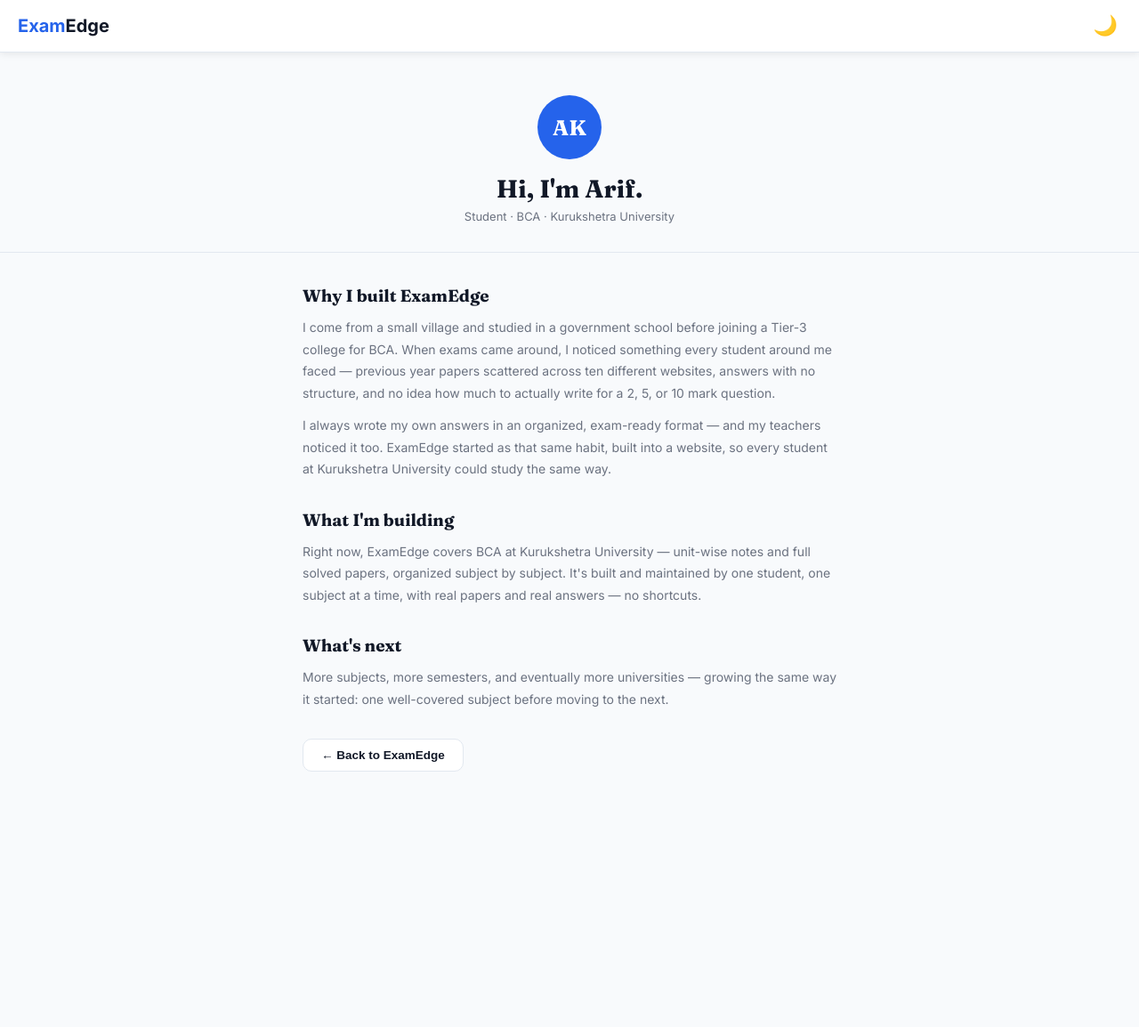
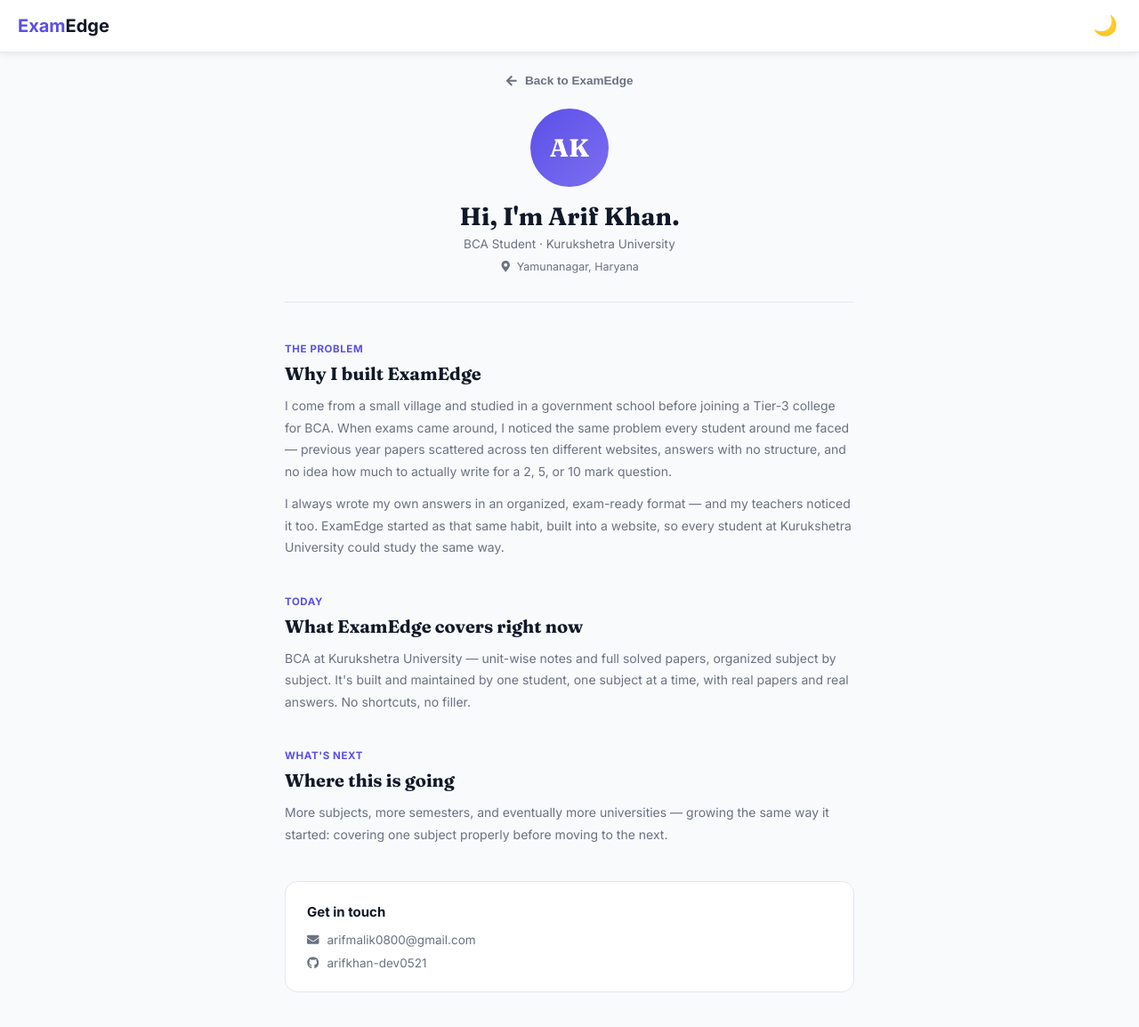
Before and after one commit to arifkhan-dev0521/examedge, a React (Create React App) app: page /about in a window 1280 px wide. Shown: the top 1154 px of the page at 89% size. Before the commit the page ends 927 px from the top, so only its background shows below. Built offline with nearby package versions, Linux system fonts and the light colour scheme.

Commit message:
Update course page with icons

```diff
--- a/src/components/About.css
+++ b/src/components/About.css
@@ -2,24 +2,44 @@
   background: var(--bg);
   min-height: 100vh;
   color: var(--text);
+  padding: 24px 20px 60px;
 }
+
+.about-back {
+  display: flex;
+  align-items: center;
+  gap: 8px;
+  background: none;
+  border: none;
+  color: var(--muted);
+  font-size: 13.5px;
+  font-weight: 600;
+  cursor: pointer;
+  margin: 0 auto 24px;
+  max-width: 640px;
+  transition: color 0.2s;
+}
+
+.about-back:hover { color: var(--accent); }
 
 .about-hero {
   text-align: center;
-  padding: 48px 20px 32px;
+  max-width: 640px;
+  margin: 0 auto 40px;
+  padding-bottom: 32px;
   border-bottom: 1px solid var(--border);
 }
 
 .about-avatar {
-  width: 72px;
-  height: 72px;
+  width: 88px;
+  height: 88px;
   border-radius: 50%;
-  background: var(--accent);
+  background: linear-gradient(135deg, var(--accent), #7C6FF0);
   color: white;
   display: flex;
   align-items: center;
   justify-content: center;
-  font-size: 24px;
+  font-size: 28px;
   font-weight: 700;
   font-family: 'Fraunces', serif;
   margin: 0 auto 16px;
@@ -32,24 +52,39 @@
   margin-bottom: 6px;
 }
 
-.about-role {
-  font-size: 13px;
+.about-role { font-size: 13.5px; color: var(--muted); margin-bottom: 10px; }
+
+.about-meta {
+  display: flex;
+  justify-content: center;
+  gap: 16px;
+  font-size: 12.5px;
   color: var(--muted);
 }
+.about-meta span { display: flex; align-items: center; gap: 6px; }
 
 .about-content {
   max-width: 640px;
   margin: 0 auto;
-  padding: 36px 20px 60px;
 }
 
 .about-block {
-  margin-bottom: 32px;
+  margin-bottom: 36px;
+}
+
+.about-label {
+  display: inline-block;
+  font-size: 11.5px;
+  font-weight: 700;
+  color: var(--accent);
+  text-transform: uppercase;
+  letter-spacing: 0.6px;
+  margin-bottom: 8px;
 }
 
 .about-block h2 {
   font-family: 'Fraunces', serif;
-  font-size: 19px;
+  font-size: 20px;
   color: var(--text);
   margin-bottom: 12px;
 }
@@ -61,16 +96,34 @@
   margin-bottom: 12px;
 }
 
-.about-back {
+.about-contact {
   background: var(--card);
   border: 1px solid var(--border);
-  color: var(--text);
-  border-radius: 10px;
-  padding: 10px 20px;
-  font-size: 13.5px;
-  font-weight: 600;
-  cursor: pointer;
-  transition: border-color 0.2s;
+  border-radius: 14px;
+  padding: 24px;
+  margin-top: 40px;
 }
 
-.about-back:hover { border-color: var(--accent); }
+.about-contact h3 {
+  font-size: 15px;
+  color: var(--text);
+  margin-bottom: 14px;
+}
+
+.about-contact-links {
+  display: flex;
+  flex-direction: column;
+  gap: 10px;
+}
+
+.about-contact-links a {
+  display: flex;
+  align-items: center;
+  gap: 9px;
+  font-size: 13.5px;
+  color: var(--muted);
+  text-decoration: none;
+  transition: color 0.2s;
+}
+
+.about-contact-links a:hover { color: var(--accent); }
--- a/src/components/About.js
+++ b/src/components/About.js
@@ -1,4 +1,6 @@
 import { useNavigate } from 'react-router-dom';
+import { motion } from 'framer-motion';
+import { FaArrowLeft, FaGithub, FaEnvelope, FaMapMarkerAlt } from 'react-icons/fa';
 import './About.css';
 
 function About() {
@@ -6,22 +8,42 @@
 
   return (
     <div className="about-page">
-      <div className="about-hero">
+      <button className="about-back" onClick={() => navigate('/')}>
+        <FaArrowLeft /> Back to ExamEdge
+      </button>
+
+      <motion.div
+        className="about-hero"
+        initial={{ opacity: 0, y: 20 }}
+        animate={{ opacity: 1, y: 0 }}
+        transition={{ duration: 0.5 }}
+      >
         <div className="about-avatar">AK</div>
-        <h1>Hi, I'm Arif.</h1>
-        <p className="about-role">Student · BCA · Kurukshetra University</p>
-      </div>
+        <h1>Hi, I'm Arif Khan.</h1>
+        <p className="about-role">BCA Student · Kurukshetra University</p>
+        <div className="about-meta">
+          <span><FaMapMarkerAlt /> Yamunanagar, Haryana</span>
+        </div>
+      </motion.div>
 
       <div className="about-content">
-        <div className="about-block">
+
+        <motion.div
+          className="about-block"
+          initial={{ opacity: 0, y: 20 }}
+          whileInView={{ opacity: 1, y: 0 }}
+          viewport={{ once: true }}
+          transition={{ duration: 0.5 }}
+        >
+          <span className="about-label">The Problem</span>
           <h2>Why I built ExamEdge</h2>
           <p>
             I come from a small village and studied in a government school
             before joining a Tier-3 college for BCA. When exams came around,
-            I noticed something every student around me faced — previous
-            year papers scattered across ten different websites, answers
-            with no structure, and no idea how much to actually write for
-            a 2, 5, or 10 mark question.
+            I noticed the same problem every student around me faced —
+            previous year papers scattered across ten different websites,
+            answers with no structure, and no idea how much to actually
+            write for a 2, 5, or 10 mark question.
           </p>
           <p>
             I always wrote my own answers in an organized, exam-ready
@@ -29,30 +51,55 @@
             that same habit, built into a website, so every student at
             Kurukshetra University could study the same way.
           </p>
-        </div>
+        </motion.div>
 
-        <div className="about-block">
-          <h2>What I'm building</h2>
+        <motion.div
+          className="about-block"
+          initial={{ opacity: 0, y: 20 }}
+          whileInView={{ opacity: 1, y: 0 }}
+          viewport={{ once: true }}
+          transition={{ duration: 0.5 }}
+        >
+          <span className="about-label">Today</span>
+          <h2>What ExamEdge covers right now</h2>
           <p>
-            Right now, ExamEdge covers BCA at Kurukshetra University —
-            unit-wise notes and full solved papers, organized subject by
-            subject. It's built and maintained by one student, one subject
-            at a time, with real papers and real answers — no shortcuts.
+            BCA at Kurukshetra University — unit-wise notes and full solved
+            papers, organized subject by subject. It's built and maintained
+            by one student, one subject at a time, with real papers and
+            real answers. No shortcuts, no filler.
           </p>
-        </div>
+        </motion.div>
 
-        <div className="about-block">
-          <h2>What's next</h2>
+        <motion.div
+          className="about-block"
+          initial={{ opacity: 0, y: 20 }}
+          whileInView={{ opacity: 1, y: 0 }}
+          viewport={{ once: true }}
+          transition={{ duration: 0.5 }}
+        >
+          <span className="about-label">What's Next</span>
+          <h2>Where this is going</h2>
           <p>
             More subjects, more semesters, and eventually more universities —
-            growing the same way it started: one well-covered subject before
-            moving to the next.
+            growing the same way it started: covering one subject properly
+            before moving to the next.
           </p>
-        </div>
+        </motion.div>
 
-        <button className="about-back" onClick={() => navigate('/')}>
-          ← Back to ExamEdge
-        </button>
+        <motion.div
+          className="about-contact"
+          initial={{ opacity: 0, y: 20 }}
+          whileInView={{ opacity: 1, y: 0 }}
+          viewport={{ once: true }}
+          transition={{ duration: 0.5 }}
+        >
+          <h3>Get in touch</h3>
+          <div className="about-contact-links">
+            <a href="mailto:arifmalik0800@gmail.com"><FaEnvelope /> arifmalik0800@gmail.com</a>
+            <a href="https://github.com/arifkhan-dev0521" target="_blank" rel="noreferrer"><FaGithub /> arifkhan-dev0521</a>
+          </div>
+        </motion.div>
+
       </div>
     </div>
   );
--- a/src/components/CoursePage.js
+++ b/src/components/CoursePage.js
@@ -1,7 +1,23 @@
 import { useState } from 'react';
 import { useNavigate } from 'react-router-dom';
+import { motion, AnimatePresence } from 'framer-motion';
+import {
+  FaLaptopCode, FaMicrochip, FaBook, FaBriefcase,
+  FaCode, FaCalculator, FaFlask, FaChartLine, FaArrowRight
+} from 'react-icons/fa';
 import './CoursePage.css';
 import Breadcrumb from './Breadcrumb';
+
+const courseIcons = {
+  BCA: FaLaptopCode,
+  BTech: FaMicrochip,
+  BA: FaBook,
+  BBA: FaBriefcase,
+  MCA: FaCode,
+  BCom: FaCalculator,
+  BSc: FaFlask,
+  MBA: FaChartLine
+};
 
 function CoursePage() {
   const navigate = useNavigate();
@@ -9,14 +25,11 @@
   const [selectedCourse, setSelectedCourse] = useState(null);
 
   const courses = [
-  {
-    name: "BCA",
-    categories: [
+    { name: "BCA", categories: [
       { name: "BCA General", path: "/kuk/bca-general" },
       { name: "BCA CTIS", path: "/kuk/bca-ctis" },
       { name: "BCA AI", path: "/kuk/bca-ai" }
-    ]
-  },
+    ]},
     { name: "BTech", categories: [
       { name: "CSE", path: "/coming-soon" },
       { name: "ECE", path: "/coming-soon" }
@@ -33,25 +46,18 @@
     course.name.toLowerCase().includes(searchTerm.toLowerCase())
   );
 
-  const handleCategoryClick = (category) => {
-  navigate(category.path);
-};
+  const handleCategoryClick = (category) => navigate(category.path);
 
   return (
     <div className="course-page">
-      <Breadcrumb items={[
-        // { label: "Universities", path: "/" },
-         { label: "KUK" }]}
-         />
+      <Breadcrumb items={[{ label: "KUK" }]} />
 
       <div className="course-hero">
         <h1>Kurukshetra <span>University</span></h1>
-        <p>Select your course</p>
+        <p>Select your course to get started</p>
       </div>
 
       <div className="course-search-section">
-        {/* <h3>Choose Your Course</h3> */}
-
         <input
           type="text"
           placeholder="Search course... (BCA, BTech, BA)"
@@ -61,20 +67,33 @@
         />
 
         <div className="course-grid">
-          {filteredCourses.map((course) => (
+          {filteredCourses.map((course) => {
+            const Icon = courseIcons[course.name] || FaBook;
+            const isActive = selectedCourse?.name === course.name;
+            return (
               <div
                 key={course.name}
-              className={`course-card ${selectedCourse?.name === course.name ? 'active' : ''}`}
+                className={`course-card ${isActive ? 'active' : ''}`}
                 onClick={() => setSelectedCourse(course)}
               >
-              {course.name}
+                <div className="course-card-icon"><Icon /></div>
+                <span>{course.name}</span>
               </div>
-          ))}
+            );
+          })}
         </div>
       </div>
 
+      <AnimatePresence mode="wait">
         {selectedCourse && (
-        <div className="category-section">
+          <motion.div
+            key={selectedCourse.name}
+            className="category-section"
+            initial={{ opacity: 0, y: 16 }}
+            animate={{ opacity: 1, y: 0 }}
+            exit={{ opacity: 0, y: -8 }}
+            transition={{ duration: 0.3 }}
+          >
             <h2>{selectedCourse.name} — Select Category</h2>
             <div className="category-grid">
               {selectedCourse.categories.map((cat) => (
@@ -84,12 +103,13 @@
                   onClick={() => handleCategoryClick(cat)}
                 >
                   <h3>{cat.name}</h3>
+                  <FaArrowRight className="category-arrow" />
                 </div>
               ))}
             </div>
-        </div>
+          </motion.div>
         )}
-
+      </AnimatePresence>
     </div>
   );
 }
--- a/src/components/Navbar.js
+++ b/src/components/Navbar.js
@@ -18,5 +18,5 @@
 
 
 // git add .
-// git commit -m "Added university part just below  the hero section"
+// git commit -m "Update course page with icons"
 // git push
--- a/src/theme.css
+++ b/src/theme.css
@@ -6,7 +6,7 @@
   --border: #e2e8f0;
   --text: #111827;
   --muted: #6b7280;
-  --accent: #2563eb;
+  --accent: #5B4FE8;
   --accent-soft: rgba(37,99,235,0.08);
   --navbar-bg: #ffffff;
   --hero-bg: linear-gradient(135deg, #f0f4ff 0%, #e8f0fe 100%);
@@ -22,7 +22,7 @@
   --border: #252a38;
   --text: #e2e8f0;
   --muted: #8892a4;
-  --accent: #4f8ef7;
+  --accent: #8B7EFA;
   --accent-soft: rgba(79,142,247,0.10);
   --navbar-bg: #181c27;
   --hero-bg: linear-gradient(135deg, #111827 0%, #1a1f2e 100%);
```
Also changed, not shown: src/components/CoursePage.css (+48 -49 lines). Lines whose indentation alone changed are shown as unchanged.
